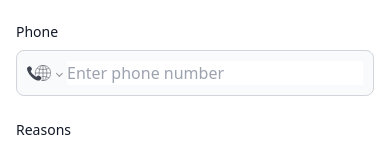
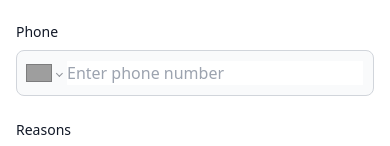
Before and after one commit to MahmoudMuhammedAli/4bits, a Next.js app: page / in a window 390 px wide. Shown: the part 3459-3605 px from the top of the page. Built offline with nearby package versions, Linux system fonts and the light colour scheme; grey boxes are pictures that could not be loaded.

Commit message:
update phone number input default country

```diff
--- a/components/ContactUs/Contact.js
+++ b/components/ContactUs/Contact.js
@@ -3,6 +3,7 @@ import PhoneInput, { isValidPhoneNumber } from "react-phone-number-input";
 
 export default function Contact() {
   const [phoneValue, setPhoneValue] = React.useState("");
+  const [country, setCountry] = React.useState("EG");
   function isVaildPhone(value) {
     if (isValidPhoneNumber(value)) {
       if (!isValidPhoneNumber(value + "0")) return true;
@@ -39,13 +40,13 @@ export default function Contact() {
               Phone
             </label>
             <div>
-            <PhoneInput
-              className="text-md p-2.5 bg-gray-50 border border-gray-300 text-gray-900 rounded-lg focus:ring-blue-500 focus:border-blue-500 block w-full  ray-400 ue-500 blue-500"
-              placeholder="Enter phone number"
-              value={phoneValue}
+              <PhoneInput
+                className="text-md p-2.5 bg-gray-50 border border-gray-300 text-gray-900 rounded-lg focus:ring-blue-500 focus:border-blue-500 block w-full  ray-400 ue-500 blue-500"
+                placeholder="Enter phone number"
+                defaultCountry={country}
+                value={phoneValue}
                 onChange={setPhoneValue}
-
-            />
+              />
               {phoneValue ? (
                 isVaildPhone(phoneValue) ? (
                   <div className="text-green-500">Valid</div>
```
